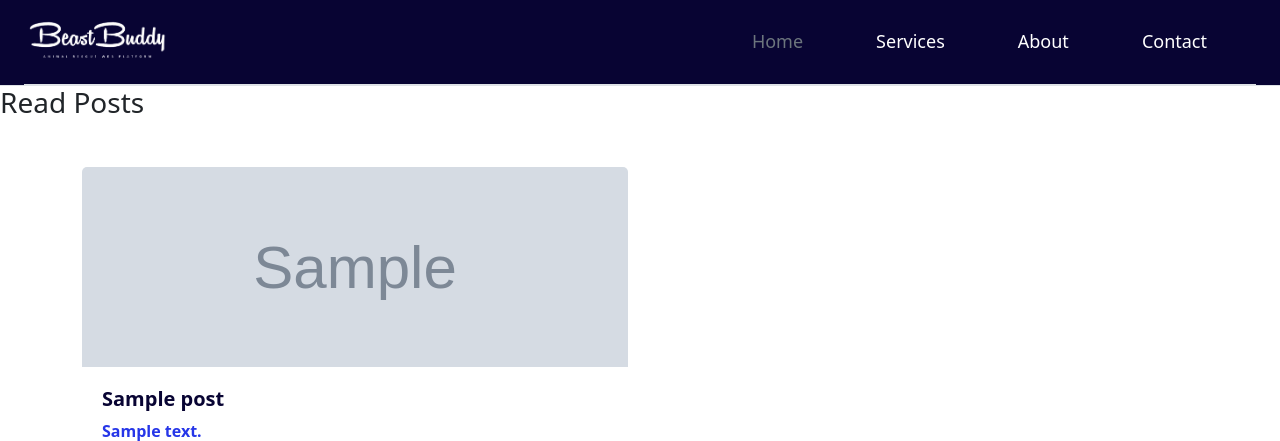
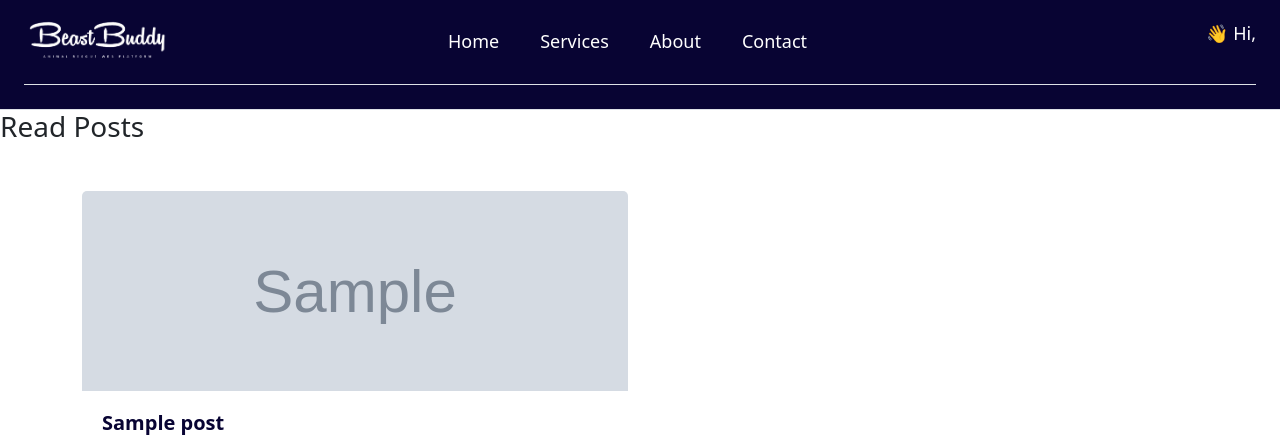
Before and after one commit to HiruniWijerathna/Web-Mini-Project, a PHP site: page /readpost.php in a window 1280 px wide. Shown: the top 441 px of the page. Run offline with PHP 8.4, Linux system fonts and the light colour scheme; tables that the repository leaves empty or names only in its code hold one stand-in row (values such as "Sample post"); grey boxes marked "Sample" are stand-in pictures.

Commit message:
Add Header

```diff
--- a/readpost.php
+++ b/readpost.php
@@ -14,9 +14,23 @@
 </head>
 <body>
 
-    <!-- Header Section -->
+
+      <!--.......................... Header................................ -->
+      <?php
+session_start(); // Start the session
+
+// Check if the username is set in the session
+if (isset($_SESSION['username'])) {
+    $username = $_SESSION['username'];
+} else {
+    $username = ''; // Set default username if not set
+}
+?>
+
+   <!-- <div id="header"></div> -->
+   <!-- Header -->
  <div class="container-fluid px-4 border-bottom shadow-bottom" style="background-color: #080433">
-        <header class="d-flex flex-wrap align-items-center justify-content-between py-3 mb-0 border-bottom">
+    <header class="d-flex flex-wrap align-items-center justify-content-center justify-content-md-between py-3 mb-4 border-bottom ">
       <div class="col-md-3 mb-2 mb-md-0">
         <a href="home.php" class="d-inline-flex link-body-emphasis text-decoration-none">
             <img src="image/logo.png" alt="Your Logo" class="logo">
@@ -24,14 +38,19 @@
       </div>
 
       <ul class="nav col-12 col-md-auto mb-2 justify-content-center mb-md-0">
-                <li><a href="home.php#myCarousel" class="nav-link px-4 link-secondary">Home</a></li>
-                <li><a href="home.php#services" class="nav-link px-4">Services</a></li>
-                <li><a href="home.php#about" class="nav-link px-4">About</a></li>
-                <li><a href="contact.php" class="nav-link px-4">Contact</a></li>
+        <li><a href="home.php#myCarousel" class="nav-link px-2">Home</a></li>
+        <li><a href="home.php#services" class="nav-link px-2">Services</a></li>
+        <li><a href="home.php#about" class="nav-link px-2">About</a></li>
+        <li><a href="contact.php" class="nav-link px-2">Contact</a></li>
       </ul>
-        </header>
+
+      <div class="col-md-3 text-end">
+      <p id="hh" style="color:White;  font-size: 18px">👋 Hi, <?php echo $username; ?></p>
+
       </div>
-    <!-- End Header Section -->
+
+  </div>
+<!-- ......................................header end ...............................-->
     <div class="topic"><h3>Read Posts</h3></div>
 
     <!-- Content Section -->
```
Also changed, not shown: uploads/WhatsApp Image 2024-05-10 at 17.17.50_309fb9a6.jpg (added), uploads/download.jpeg (added), uploads/image_2024-05-14_230427779.png (added). Lines whose indentation alone changed are shown as unchanged.
